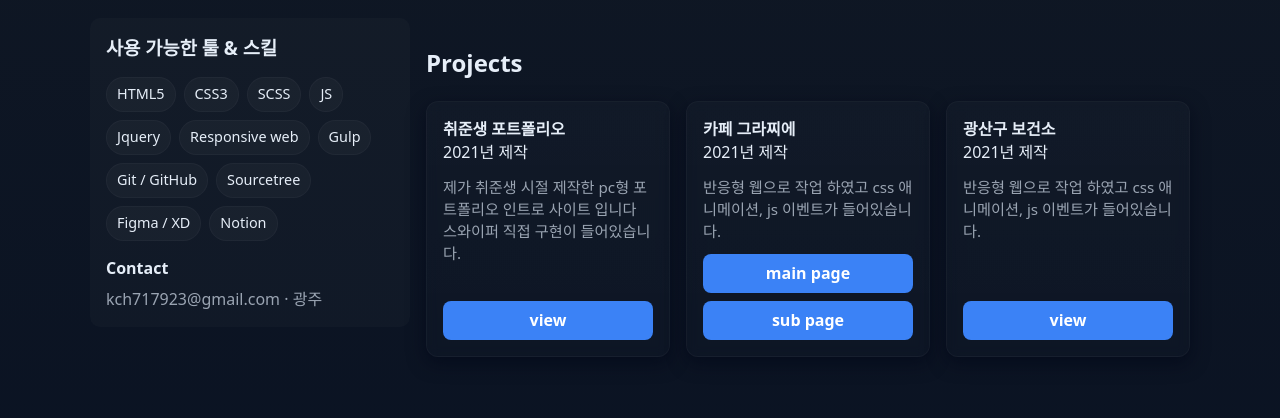
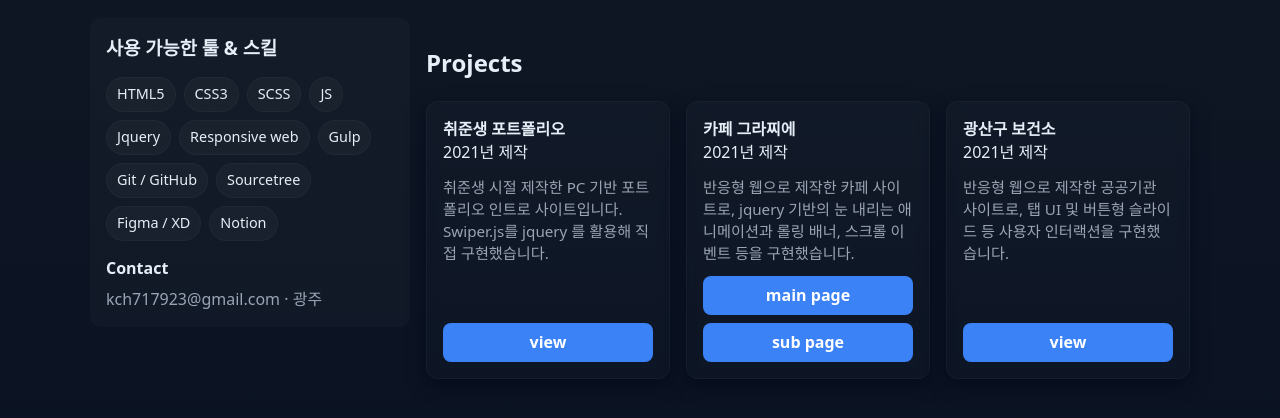
Before and after one commit to kch717923/portfolio, a plain HTML site: page index.html in a window 1280 px wide. Shown: the part 82-500 px from the top of the page. Drawn offline with Linux system fonts and the light colour scheme.

Commit message:
포트폴리오

```diff
--- a/index.html
+++ b/index.html
@@ -54,7 +54,7 @@
 						</div>
 						</div>
 						<p class="project_card__desc">
-							제가 취준생 시절 제작한 pc형 포트폴리오 인트로 사이트 입니다 스와이퍼 직접 구현이 들어있습니다.
+							취준생 시절 제작한 PC 기반 포트폴리오 인트로 사이트입니다. Swiper.js를 jquery 를 활용해 직접 구현했습니다.
 						</p>
 						<div class="project_card__actions">
 						<a class="btn btn--primary" href="./introduction/index.html" target="_blank">view</a>
@@ -68,11 +68,11 @@
 						</div>
 						</div>
 						<p class="project_card__desc">
-							반응형 웹으로 작업 하였고 css 애니메이션, js 이벤트가 들어있습니다.
+							반응형 웹으로 제작한 카페 사이트로, jquery 기반의 눈 내리는 애니메이션과 롤링 배너, 스크롤 이벤트 등을 구현했습니다.
 						</p>
 						<div class="project_card__actions">
 						<a class="btn btn--primary" href="./grazie/index.html" target="_blank">main page</a>
-						<a class="btn btn--primary" href="./grazie/index.html" target="_blank">sub page</a>
+						<a class="btn btn--primary" href="./grazie/sub_page.html" target="_blank">sub page</a>
 						</div>
 					</article>
 					<article class="project_card">
@@ -83,7 +83,7 @@
 						</div>
 						</div>
 						<p class="project_card__desc">
-							반응형 웹으로 작업 하였고 css 애니메이션, js 이벤트가 들어있습니다.
+							반응형 웹으로 제작한 공공기관 사이트로, 탭 UI 및 버튼형 슬라이드 등 사용자 인터랙션을 구현했습니다.
 						</p>
 						<div class="project_card__actions">
 						<a class="btn btn--primary" href="./health_center/index.html" target="_blank">view</a>
@@ -95,31 +95,3 @@
     </main>
 </body>
 </html>
-
-
-<!--
-
-- js 동작 & ani 관련
-html_fio/03_02_feedback.html
-html_fio/03_03_mission.html
-html_fio/04_02_pf_edit.html x
-html_fio/01_04_rgst_pf.html
-html_member/00_00_ad_landing_01.html
-html_member/00_00_ad_landing_02.html x
-html/18_05_ymti_main_list.html
-
-- 웹페이지
-html_fio/admin/cs_center.html
-html_fio/admin/management.html
-html_fio/admin/member.html
-html_fio/admin/pay.html
-
-- 사례 2
-랭킹은 들어가야함
-
-- 사례 3
-html/pop/00_00_pop_alert.html
-html/pop/00_00_pop_slct.html
-
-
--->
```
